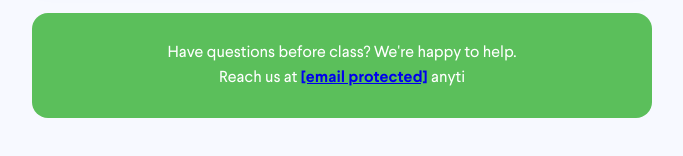
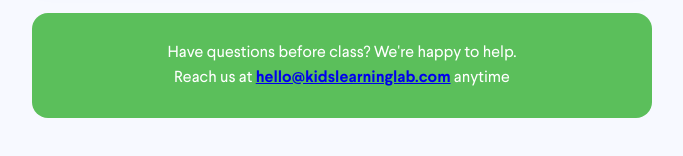
Before and after one commit to CodeMiner11-py/KidsLearningLabSite, a website: page pythoncourseconfirmationpage.html in a window 1280 px wide. Shown: the part 1085-1241 px from the top of the page, without its empty margins (298-981 px from the left). Drawn offline with Linux system fonts and the light colour scheme.

Commit message:
fix->hello

```diff
--- a/pythoncourseconfirmationpage.html
+++ b/pythoncourseconfirmationpage.html
@@ -359,4 +359,4 @@
     <!-- Footer CTA -->
     <div class="footer-cta">
       <p>Have questions before class? We're happy to help.<br>
-      Reach us at <strong><a href="/cdn-cgi/l/email-protection" class="__cf_email__" data-cfemail="771f121b1b18371c1e13041b121605191e19101b16155914181a">[email&#160;protected]</a></strong> anyti
+      Reach us at <strong><a href="mailto:hello@kidslearninglab.com" color="black">hello@kidslearninglab.com</a></strong> anytime
```
